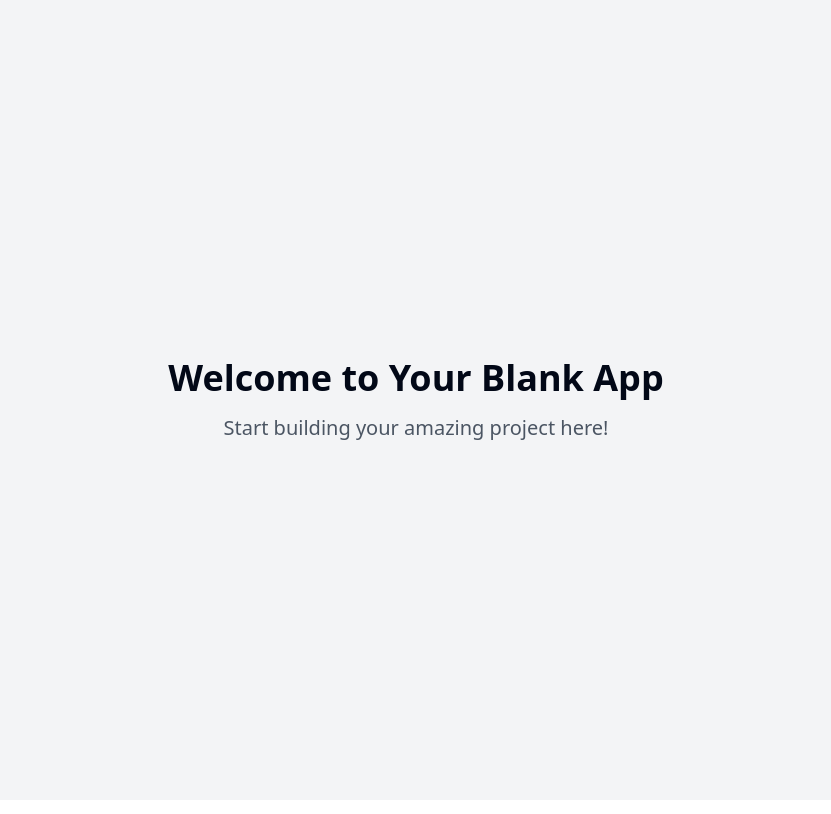
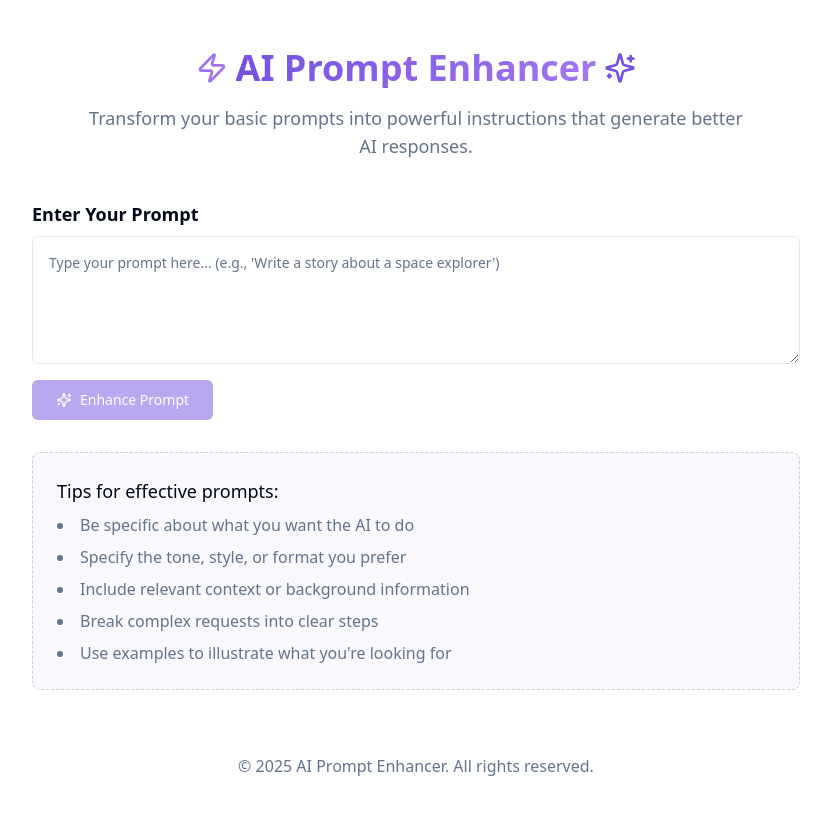
Before and after one commit to yash37158/prompt-spark-magic, a React (Vite) app: page / in a window 1280 px wide. Shown: the top 814 px of the page, without its empty margins (224-1055 px from the left). Built offline with nearby package versions, Linux system fonts and the light colour scheme.

Commit message:
feat: Implement AI prompt enhancer
Adds a basic UI for enhancing prompts, including an input field, enhance button, and copy-to-clipboard functionality.

```diff
--- /dev/null
+++ b/src/components/EnhancedOutput.tsx
@@ -0,0 +1,61 @@
+
+import React, { useState } from "react";
+import { Card, CardContent, CardHeader, CardTitle } from "@/components/ui/card";
+import { Button } from "@/components/ui/button";
+import { Clipboard, ClipboardCheck } from "lucide-react";
+import { useToast } from "@/hooks/use-toast";
+
+interface EnhancedOutputProps {
+  enhancedPrompt: string | null;
+}
+
+const EnhancedOutput: React.FC<EnhancedOutputProps> = ({ enhancedPrompt }) => {
+  const [copied, setCopied] = useState(false);
+  const { toast } = useToast();
+
+  const handleCopy = () => {
+    if (!enhancedPrompt) return;
+
+    navigator.clipboard.writeText(enhancedPrompt);
+    setCopied(true);
+
+    toast({
+      title: "Copied to clipboard!",
+      description: "The enhanced prompt has been copied to your clipboard.",
+      duration: 3000,
+    });
+
+    setTimeout(() => setCopied(false), 2000);
+  };
+
+  if (!enhancedPrompt) return null;
+
+  return (
+    <Card className="mt-8 border-2 border-accent/30 shadow-md">
+      <CardHeader className="flex flex-row items-center justify-between pb-2">
+        <CardTitle className="text-lg font-semibold">Enhanced Prompt</CardTitle>
+        <Button
+          variant="ghost"
+          size="sm"
+          onClick={handleCopy}
+          className="copy-button"
+          aria-label="Copy enhanced prompt"
+        >
+          {copied ? (
+            <ClipboardCheck size={18} />
+          ) : (
+            <Clipboard size={18} />
+          )}
+          <span className="ml-2">{copied ? "Copied!" : "Copy"}</span>
+        </Button>
+      </CardHeader>
+      <CardContent className="pt-4">
+        <div className="bg-secondary p-4 rounded-md whitespace-pre-wrap">
+          {enhancedPrompt}
+        </div>
+      </CardContent>
+    </Card>
+  );
+};
+
+export default EnhancedOutput;
--- /dev/null
+++ b/src/components/PromptInput.tsx
@@ -0,0 +1,52 @@
+
+import React, { useState } from "react";
+import { Button } from "@/components/ui/button";
+import { Textarea } from "@/components/ui/textarea";
+import { Sparkles } from "lucide-react";
+
+interface PromptInputProps {
+  onEnhance: (prompt: string) => void;
+  isEnhancing: boolean;
+}
+
+const PromptInput: React.FC<PromptInputProps> = ({ onEnhance, isEnhancing }) => {
+  const [prompt, setPrompt] = useState("");
+
+  const handleSubmit = (e: React.FormEvent) => {
+    e.preventDefault();
+    if (prompt.trim()) {
+      onEnhance(prompt);
+    }
+  };
+
+  return (
+    <div className="space-y-4">
+      <div className="flex flex-col">
+        <label htmlFor="prompt-input" className="text-lg font-semibold mb-2">
+          Enter Your Prompt
+        </label>
+        <form onSubmit={handleSubmit} className="space-y-4">
+          <div className="rounded-md textarea-gradient">
+            <Textarea
+              id="prompt-input"
+              placeholder="Type your prompt here... (e.g., 'Write a story about a space explorer')"
+              value={prompt}
+              onChange={(e) => setPrompt(e.target.value)}
+              className="min-h-32 resize-y p-4 focus:outline-none"
+            />
+          </div>
+          <Button
+            type="submit"
+            className="enhance-button px-6 py-2 rounded-md flex items-center gap-2"
+            disabled={!prompt.trim() || isEnhancing}
+          >
+            <Sparkles size={16} />
+            {isEnhancing ? "Enhancing..." : "Enhance Prompt"}
+          </Button>
+        </form>
+      </div>
+    </div>
+  );
+};
+
+export default PromptInput;
--- a/src/index.css
+++ b/src/index.css
@@ -1,3 +1,4 @@
+
 @tailwind base;
 @tailwind components;
 @tailwind utilities;
@@ -13,16 +14,16 @@
     --popover: 0 0% 100%;
     --popover-foreground: 222.2 84% 4.9%;
 
-    --primary: 222.2 47.4% 11.2%;
+    --primary: 255 70% 60%;
     --primary-foreground: 210 40% 98%;
 
-    --secondary: 210 40% 96.1%;
+    --secondary: 260 40% 96.1%;
     --secondary-foreground: 222.2 47.4% 11.2%;
 
     --muted: 210 40% 96.1%;
     --muted-foreground: 215.4 16.3% 46.9%;
 
-    --accent: 210 40% 96.1%;
+    --accent: 262 80% 70%;
     --accent-foreground: 222.2 47.4% 11.2%;
 
     --destructive: 0 84.2% 60.2%;
@@ -30,7 +31,7 @@
 
     --border: 214.3 31.8% 91.4%;
     --input: 214.3 31.8% 91.4%;
-    --ring: 222.2 84% 4.9%;
+    --ring: 255 70% 60%;
 
     --radius: 0.5rem;
 
@@ -61,7 +62,7 @@
     --popover: 222.2 84% 4.9%;
     --popover-foreground: 210 40% 98%;
 
-    --primary: 210 40% 98%;
+    --primary: 255 70% 60%;
     --primary-foreground: 222.2 47.4% 11.2%;
 
     --secondary: 217.2 32.6% 17.5%;
@@ -70,7 +71,7 @@
     --muted: 217.2 32.6% 17.5%;
     --muted-foreground: 215 20.2% 65.1%;
 
-    --accent: 217.2 32.6% 17.5%;
+    --accent: 262 80% 70%;
     --accent-foreground: 210 40% 98%;
 
     --destructive: 0 62.8% 30.6%;
@@ -99,3 +100,31 @@
     @apply bg-background text-foreground;
   }
 }
+
+.prompt-container {
+  @apply max-w-3xl mx-auto w-full;
+}
+
+.enhance-button {
+  @apply bg-primary hover:bg-primary/90 text-white transition-all;
+}
+
+.enhance-button:hover {
+  @apply shadow-md shadow-primary/25 transform -translate-y-0.5;
+}
+
+.copy-button {
+  @apply text-accent hover:text-accent/90 transition-all;
+}
+
+.copy-button:hover {
+  @apply shadow-sm shadow-accent/15;
+}
+
+.gradient-text {
+  @apply bg-gradient-to-r from-primary to-accent bg-clip-text text-transparent;
+}
+
+.textarea-gradient {
+  @apply focus-within:border-2 focus-within:border-accent/50 focus-within:shadow-lg focus-within:shadow-accent/20 transition-all duration-300;
+}
--- a/src/pages/Index.tsx
+++ b/src/pages/Index.tsx
@@ -1,11 +1,100 @@
-// Update this page (the content is just a fallback if you fail to update the page)
+
+import React, { useState } from "react";
+import PromptInput from "@/components/PromptInput";
+import EnhancedOutput from "@/components/EnhancedOutput";
+import { Sparkles, Zap } from "lucide-react";
 
 const Index = () => {
+  const [enhancedPrompt, setEnhancedPrompt] = useState<string | null>(null);
+  const [isEnhancing, setIsEnhancing] = useState(false);
+
+  const enhancePrompt = async (prompt: string) => {
+    setIsEnhancing(true);
+
+    try {
+      // Simulate API call with a delay
+      await new Promise(resolve => setTimeout(resolve, 1500));
+
+      // This is a simple enhancement logic - in a real app, you'd call an AI API
+      const enhanced = enhancePromptLogic(prompt);
+      setEnhancedPrompt(enhanced);
+    } catch (error) {
+      console.error("Error enhancing prompt:", error);
+    } finally {
+      setIsEnhancing(false);
+    }
+  };
+
+  // Simple enhancement logic - this would be replaced with an actual AI API call
+  const enhancePromptLogic = (prompt: string): string => {
+    // Basic enhancements
+    let enhanced = prompt;
+
+    // Add more specificity
+    if (!enhanced.includes("detailed")) {
+      enhanced = enhanced.replace(/\.$/, ", with detailed descriptions.");
+    }
+
+    // Add tone if not specified
+    if (!enhanced.toLowerCase().includes("tone") && !enhanced.toLowerCase().includes("style")) {
+      enhanced += " Use a professional and engaging tone.";
+    }
+
+    // Add length guidance if not present
+    if (!enhanced.toLowerCase().includes("word") && !enhanced.toLowerCase().includes("length")) {
+      enhanced += " Aim for a comprehensive response with adequate depth.";
+    }
+
+    // Add structure guidance
+    if (!enhanced.toLowerCase().includes("structure") && !enhanced.toLowerCase().includes("format")) {
+      enhanced += " Structure the response with clear sections and bullet points where appropriate.";
+    }
+
+    // Add examples request if not present
+    if (!enhanced.toLowerCase().includes("example")) {
+      enhanced += " Include relevant examples to illustrate key points.";
+    }
+
+    return enhanced;
+  };
+
   return (
-    <div className="min-h-screen flex items-center justify-center bg-gray-100">
-      <div className="text-center">
-        <h1 className="text-4xl font-bold mb-4">Welcome to Your Blank App</h1>
-        <p className="text-xl text-gray-600">Start building your amazing project here!</p>
+    <div className="min-h-screen flex flex-col py-12 px-4 sm:px-6">
+      <div className="prompt-container">
+        <header className="text-center mb-10">
+          <div className="flex items-center justify-center gap-2 mb-4">
+            <Zap size={32} className="text-accent" />
+            <h1 className="text-3xl md:text-4xl font-bold gradient-text">
+              AI Prompt Enhancer
+            </h1>
+            <Sparkles size={32} className="text-primary" />
+          </div>
+          <p className="text-lg text-muted-foreground max-w-2xl mx-auto">
+            Transform your basic prompts into powerful instructions that generate better AI responses.
+          </p>
+        </header>
+
+        <main className="space-y-8">
+          <PromptInput onEnhance={enhancePrompt} isEnhancing={isEnhancing} />
+          <EnhancedOutput enhancedPrompt={enhancedPrompt} />
+
+          {!enhancedPrompt && (
+            <div className="mt-10 p-6 border border-dashed border-muted-foreground/30 rounded-lg bg-secondary/50">
+              <h2 className="text-lg font-medium mb-2">Tips for effective prompts:</h2>
+              <ul className="list-disc list-inside space-y-2 text-muted-foreground">
+                <li>Be specific about what you want the AI to do</li>
+                <li>Specify the tone, style, or format you prefer</li>
+                <li>Include relevant context or background information</li>
+                <li>Break complex requests into clear steps</li>
+                <li>Use examples to illustrate what you're looking for</li>
+              </ul>
+            </div>
+          )}
+        </main>
+
+        <footer className="mt-16 text-center text-muted-foreground">
+          <p>© 2025 AI Prompt Enhancer. All rights reserved.</p>
+        </footer>
       </div>
     </div>
   );
```
